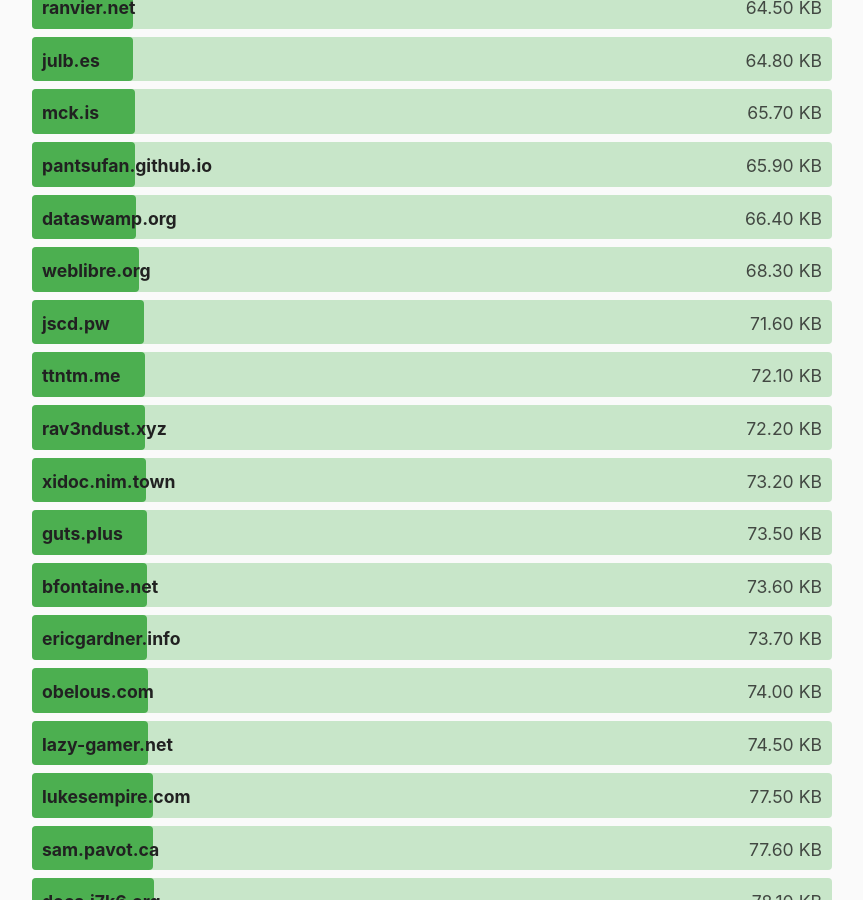
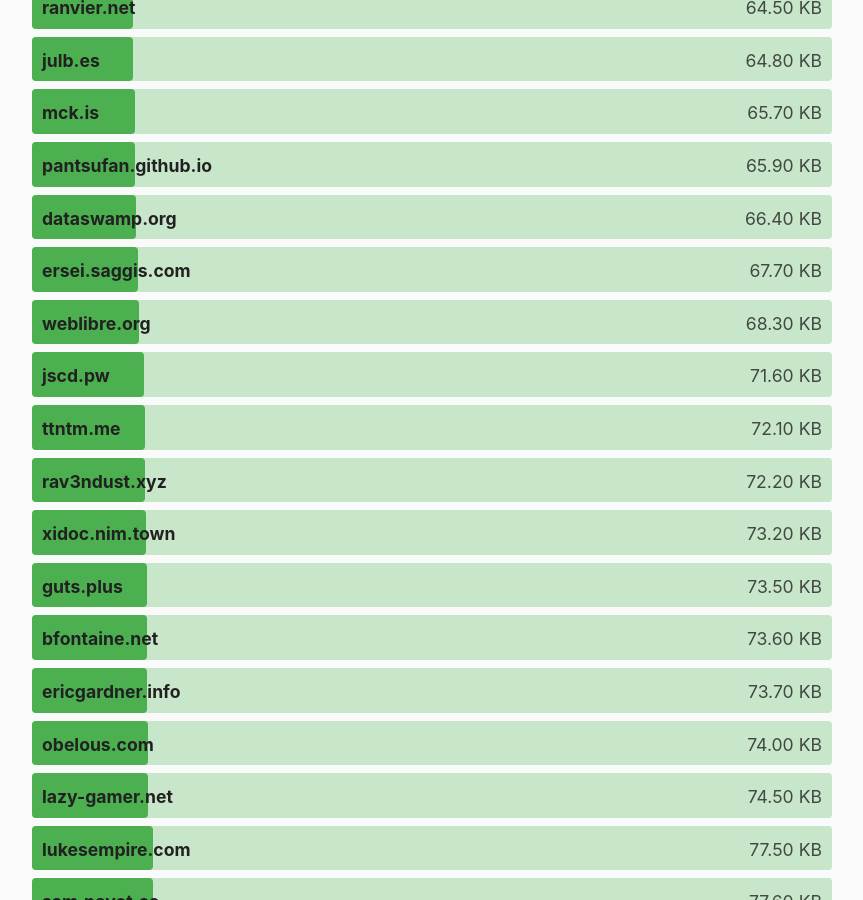
Before and after one commit to kevquirk/512kb.club, a Jekyll site: the page built from index.md, in a window 1280 px wide and 900 px high, scrolled down 10687 px. Shown: the whole window, without its empty margins (208-1071 px from the left). Built offline with Jekyll 4.4.1, drawn with Linux system fonts in a browser that asks for light colours.

Commit message:
Add ersei.saggis.com

```diff
--- a/_data/sites.yml
+++ b/_data/sites.yml
@@ -1792,3 +1792,8 @@
   url: https://zserge.com/
   size: 20.2
   last_checked: 2021-12-19
+
+- domain: ersei.saggis.com
+  url: https://ersei.saggis.com
+  size: 67.7
+  last_checked: 2022-01-29
```
